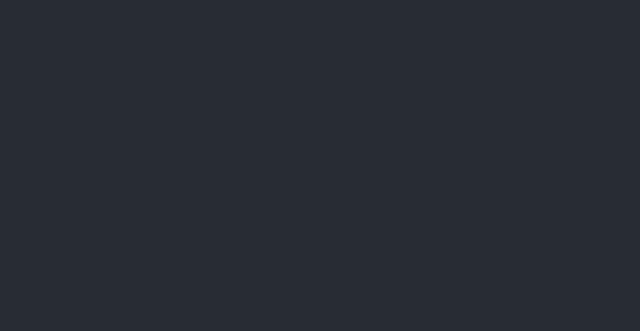
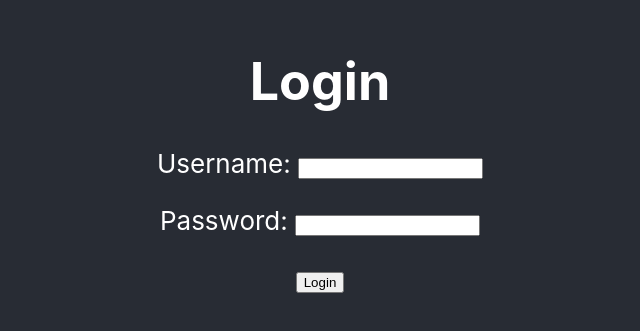
Before and after one commit to kozawanz/CicdFrontEnd, a React (Create React App) app: page /login in a window 1280 px wide. Before the commit this address had no page. Shown: the part 233-564 px from the top of the page, without its empty margins (320-960 px from the left). Built offline with nearby package versions, Linux system fonts and the light colour scheme.

Commit message:
creating login page

```diff
--- a/src/App.js
+++ b/src/App.js
@@ -3,6 +3,8 @@ import './App.css';
 import {BrowserRouter, Route, Routes} from "react-router-dom";
 import Home from "./components/Home";
 import Register from "./components/Register";
+import Login from "./components/Login";
+import Logout from "./components/Logout";
 
 function App() {
   return (
@@ -12,6 +14,8 @@ function App() {
           <Routes>
             <Route path="/" element={<Home />} />
             <Route path="/register" element={<Register />} />
+            <Route path="/login" element={<Login />} />
+            <Route path="/logout" element={<Logout />} />
           </Routes>
         </BrowserRouter>
       </header>
--- a/src/components/Home.js
+++ b/src/components/Home.js
@@ -12,6 +12,9 @@ function Home(props) {
                     <li>
                     <Link to="/register">Register</Link>
                     </li>
+                    <li>
+                    <Link to="/login">Login</Link>
+                    </li>
                 </ul>
             </nav>
         </div>
--- /dev/null
+++ b/src/components/Login.js
@@ -0,0 +1,64 @@
+import React, {useEffect, useState} from 'react';
+import axios from "axios";
+import {BaseUrl} from "../constants";
+
+function Login(props) {
+    const [username, setUsername] = useState("")
+    const [password, setPassword] = useState("")
+    const [Err, setErr] = useState("")
+
+    useEffect(() => {
+        if(localStorage.getItem("Token") !== null) {
+            window.location.href = "/logout";
+        }
+    }, []);
+
+
+    function usernameChangeHandler(event) {
+        setUsername(event.target.value)
+    }
+
+    function passwordChangeHandler(event) {
+        setPassword(event.target.value)
+    }
+
+    function login(event) {
+        let data = JSON.stringify({
+          "username": username,
+          "password": password
+        });
+
+        let config = {
+          method: 'post',
+          maxBodyLength: Infinity,
+          url: BaseUrl+'/api/login/',
+          headers: {
+            'Content-Type': 'application/json'
+          },
+          data : data
+        };
+
+        axios.request(config)
+        .then((response) => {
+          console.log(JSON.stringify(response.data));
+          localStorage.setItem("Token", response.data.token);
+          setErr("Login Successful");
+        })
+        .catch((error) => {
+          console.log(error);
+          setErr(error.response.data);
+        });
+    }
+
+    return (
+        <div>
+            <h1>Login</h1>
+            <p>Username: <input type="text" value={username} onChange={usernameChangeHandler} /> </p>
+            <p>Password: <input type="password" value={password} onChange={passwordChangeHandler} /> </p>
+            <button onClick={login}>Login</button>
+            <p>{Err}</p>
+        </div>
+    );
+}
+
+export default Login;
--- /dev/null
+++ b/src/components/Logout.js
@@ -0,0 +1,9 @@
+import React from 'react';
+
+function Logout(props) {
+    return (
+        <div>Logout</div>
+    );
+}
+
+export default Logout;
```
